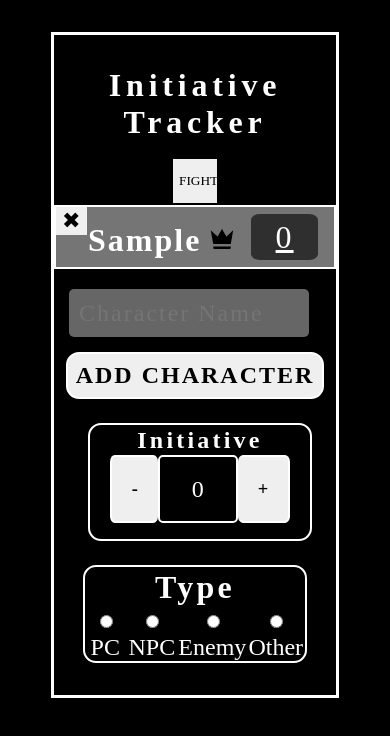
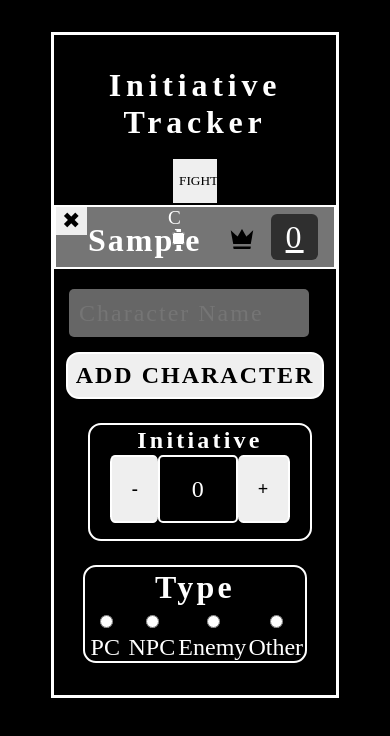
Before and after one commit to jdminnickjr/INitiative, a React (Create React App) app: page / in a window 390 px wide. Both pictures are taken after typing "Sample" into the empty fields and a click on the input "Add Character". Shown: the top 736 px of the page. Built offline with nearby package versions, Linux system fonts and the light colour scheme; a web font is replaced by a local one.

Commit message:
low media breakpoint fix

```diff
--- a/src/App.css
+++ b/src/App.css
@@ -5,7 +5,7 @@
 *:after {
   box-sizing: border-box;
 }
-@media (min-width: 374px) {
+
 body {
   position: relative;
   background-color: black;
@@ -15,6 +15,7 @@
   width: 100vw;
 }
 
+@media (min-width: 290px) {
   h1 {
     color: white;
     text-align: center;
@@ -100,6 +101,14 @@
     text-align: center;
     text-decoration: underline;
     margin-right: 1rem;
+  }
+
+  input[type="checkbox"] {
+    z-index: 2;
+    display: flex;
+    justify-content: center;
+    flex-direction: column;
+    color: black;
   }
 
   /* ADD CHARACTER FORMS */
@@ -291,7 +300,6 @@
   }
 
   .character-cell--active h2 {
-    transform: scale(1.3);
     font-size: 1.5rem;
     color: red;
   }
--- a/src/components/CharacterCell.js
+++ b/src/components/CharacterCell.js
@@ -26,6 +26,16 @@ const CharacterCell = (props) => {
         <h2>{props.characterName}</h2>
       </span>
 
+      <label className="concentration">
+        C
+        <input
+          name="concentration"
+          type="checkbox"
+          value="concentration"
+          id="concenteration"
+        />
+      </label>
+
       <span className="type-icon">
         {" "}
         <TypeIcon type={props.characterType} />
```
Lines whose indentation alone changed are shown as unchanged.
